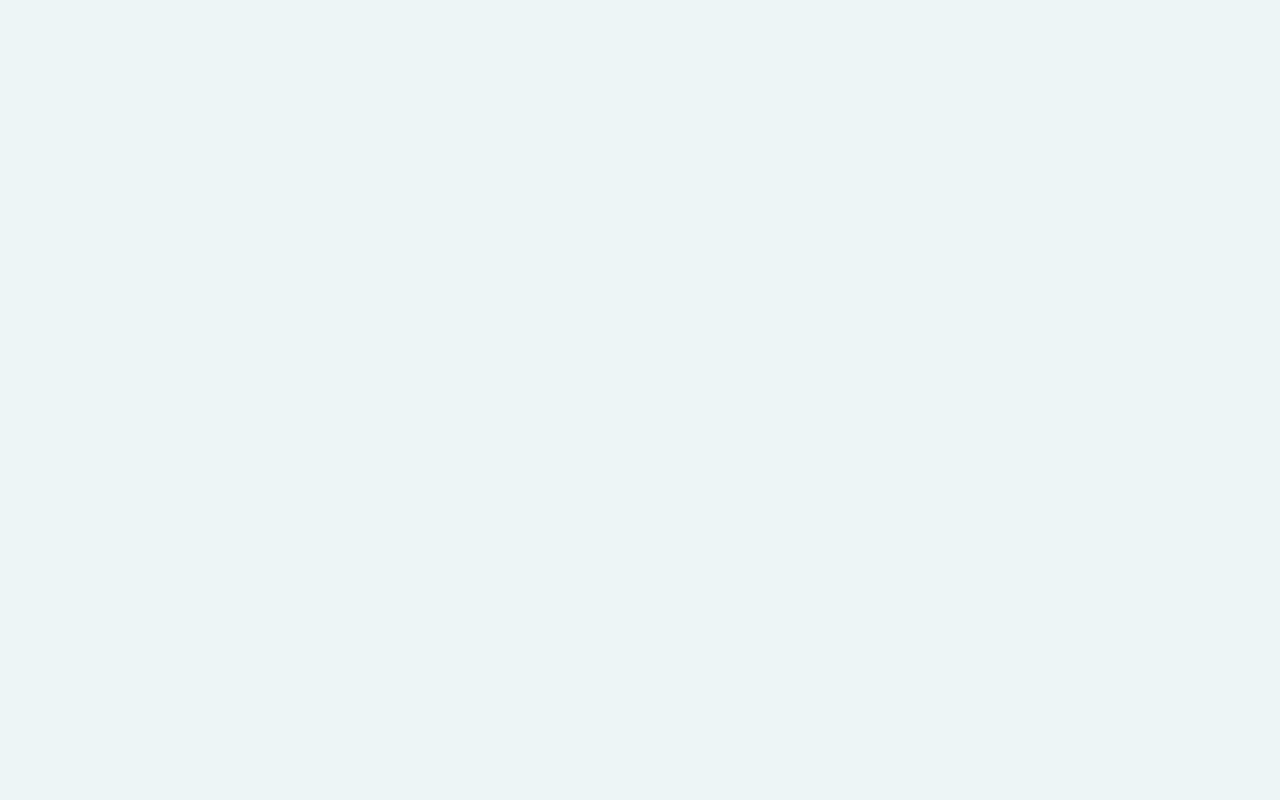
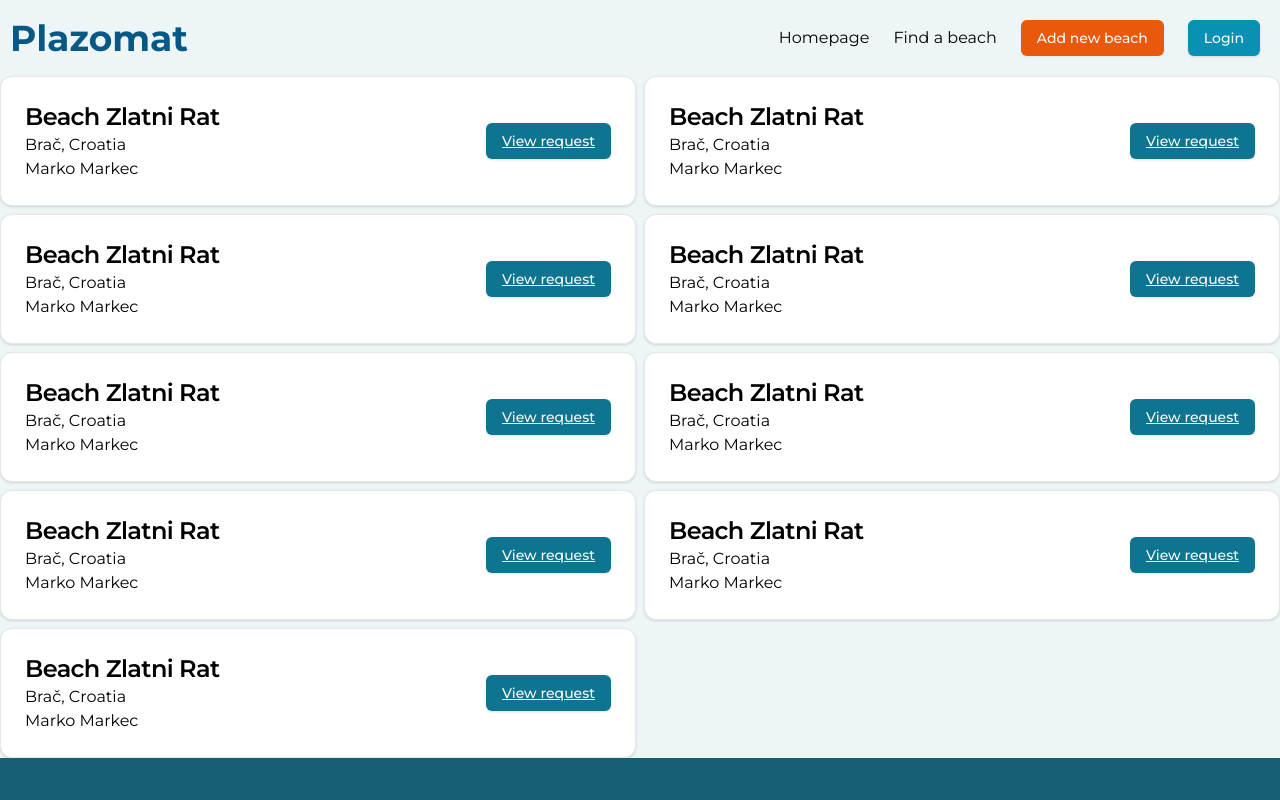
Before and after one commit to Fr1k1/wavespotter-react-express, a React (Vite) app in the folder frontend/: page /beach-requests in a window 1280 px wide. Before the commit this address had no page. Shown: the top 800 px of the page. Built offline with nearby package versions, Linux system fonts and the light colour scheme.

Commit message:
Add beach requests card

```diff
--- a/frontend/src/App.tsx
+++ b/frontend/src/App.tsx
@@ -6,6 +6,7 @@ import PlacePage from "./pages/PlacePage";
 import Login from "./pages/Login";
 import BeachDetails from "./pages/BeachDetails";
 import AddNewBeach from "./pages/AddNewBeach";
+import BeachRequests from "./pages/BeachRequests";
 
 function App() {
   return (
@@ -17,6 +18,7 @@ function App() {
           <Route path="/place/:id" element={<PlacePage />} />
           <Route path="/beach/:id" element={<BeachDetails />} />
           <Route path="/add-beach" element={<AddNewBeach />} />
+          <Route path="/beach-requests" element={<BeachRequests />} />
         </Route>
       </Routes>
     </>
--- /dev/null
+++ b/frontend/src/components/ui/BeachRequestsCard.tsx
@@ -0,0 +1,35 @@
+import { Button } from "./button";
+import { Card, CardHeader, CardTitle } from "./card";
+
+const BeachRequestsCard = () => {
+  return (
+    <Card>
+      <div className="">
+        <CardHeader className="">
+          <div className="flex justify-between items-center">
+            <div className="">
+              <div className="">
+                <CardTitle>Beach Zlatni Rat</CardTitle>
+                <div className="">
+                  <div>
+                    <p>Brač, Croatia</p>
+                  </div>
+                  <div>
+                    <p>Marko Markec</p>
+                  </div>
+                </div>
+              </div>
+            </div>
+            <div className="">
+              <Button underlined variant={"darker"}>
+                View request
+              </Button>
+            </div>
+          </div>
+        </CardHeader>
+      </div>
+    </Card>
+  );
+};
+
+export default BeachRequestsCard;
--- a/frontend/src/pages/BeachRequests.tsx
+++ b/frontend/src/pages/BeachRequests.tsx
@@ -1,5 +1,19 @@
+import BeachRequestsCard from "@/components/ui/BeachRequestsCard";
+
 const BeachRequests = () => {
-  return <div>BeachRequests</div>;
+  return (
+    <div className="grid grid-cols-2 gap-2">
+      <BeachRequestsCard />
+      <BeachRequestsCard />
+      <BeachRequestsCard />
+      <BeachRequestsCard />
+      <BeachRequestsCard />
+      <BeachRequestsCard />
+      <BeachRequestsCard />
+      <BeachRequestsCard />
+      <BeachRequestsCard />
+    </div>
+  );
 };
 
 export default BeachRequests;
```
